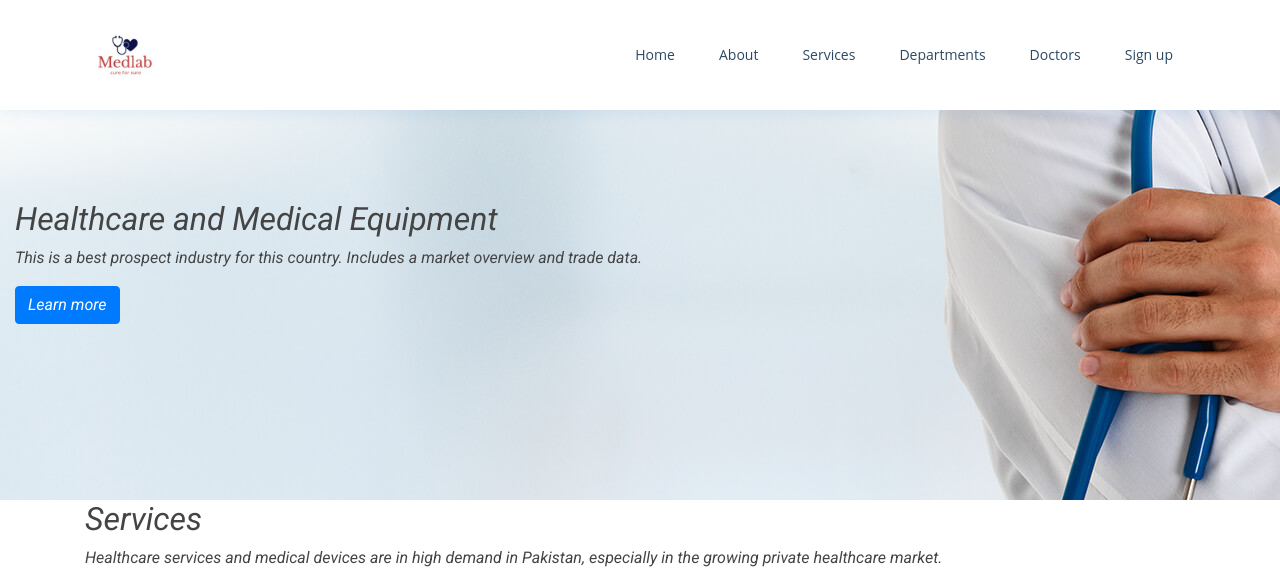
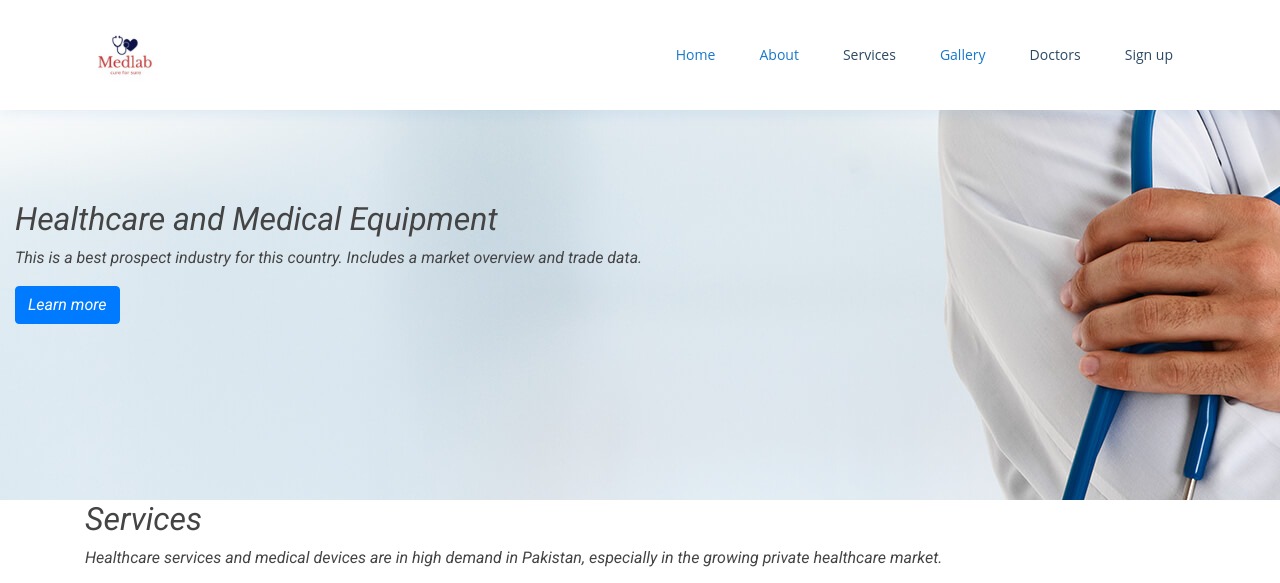
Before and after one commit to farooq1359/medlab.com, a plain HTML site: page medlab/medwebsite.html in a window 1280 px wide. Shown: the top 583 px of the page. Drawn offline with nearby package versions, Linux system fonts and the light colour scheme.

Commit message:
Update medwebsite.html

```diff
--- a/medlab/medwebsite.html
+++ b/medlab/medwebsite.html
@@ -11,47 +11,38 @@
    <link rel="stylesheet" href="medlabstyle.css">
    <link href="https://fonts.googleapis.com/css2?family=Roboto:ital@1&display=swap" rel="stylesheet">
 
+
 </head>
   <body>
       <!------header---->
 
-      <header id="header" class="fixed-top" >
+     <header id="header" class="fixed-top" >
         <div class="container d-flex align-items-center">
 
          <a  class="logo mr-auto"><img src="images/logomed.jpg" alt="" class="img-fluid"></a>
 
           <nav class="nav-menu d-none d-lg-block">
             <ul>
-              <li><a href="#Home">Home</a></li>
-              <li><a href="#about">About</a></li>
-              <li><a href="#services">Services</a></li>
-              <li><a href="#departments">Departments</a></li>
-              <li><a href="#doctors">Doctors</a></li>
-              <li class="Sign up"><a href="">Sign up</a>
-                <ul>
+              <li class="active"><a href="medwebsite.html">Home</a></li>
+              <li class="active"><a href="about.html">About</a></li>
+              <li ><a href="#services">Services</a></li>
+              <li class="active" ><a  href="Gallery.html"> Gallery</a></li>
+              <li ><a href="#doctors">Doctors</a></li>
+              <li class="#Sign up"><a href="">Sign up</a></li>
+            <ul>
+
+
+
+
+
+
           </nav>
 
       </div>
       </header>
-     <!-- <header id="header" class="fixed-top">
-         <div class="container" style="display: flex;">
-           <div class="row " style="display: inline-flex;">
-            <div class="col">
-            <div class="logo mr-auto"><img src="images/logomed.jpg"  alt="" class="img-fluid"></a>
-              <nav class="nav-menu " style="display: inline-flex;align-items: end;">
-                   <ul>
-                     <li><a href="#Home">Home</a></li>
-                     <li><a href="#about">About</a></li>
-                     <li><a href="#services">Services</a></li>
-                     <li><a href="#departments">Departments</a></li>
-                     <li><a href="#doctors">Doctors</a></li>
-                     <li class="drop-down"><a href="">Purchase</a>
-                       <ul>
-              </nav>
-            </div>
-            </div>
-          </div>
-        </div> -->
+
+
+
 
                 <!-------hello world-------->
                  <div class="container-fluid" style="background: url(images/hero-bg.jpg); height: 500px;">
```
